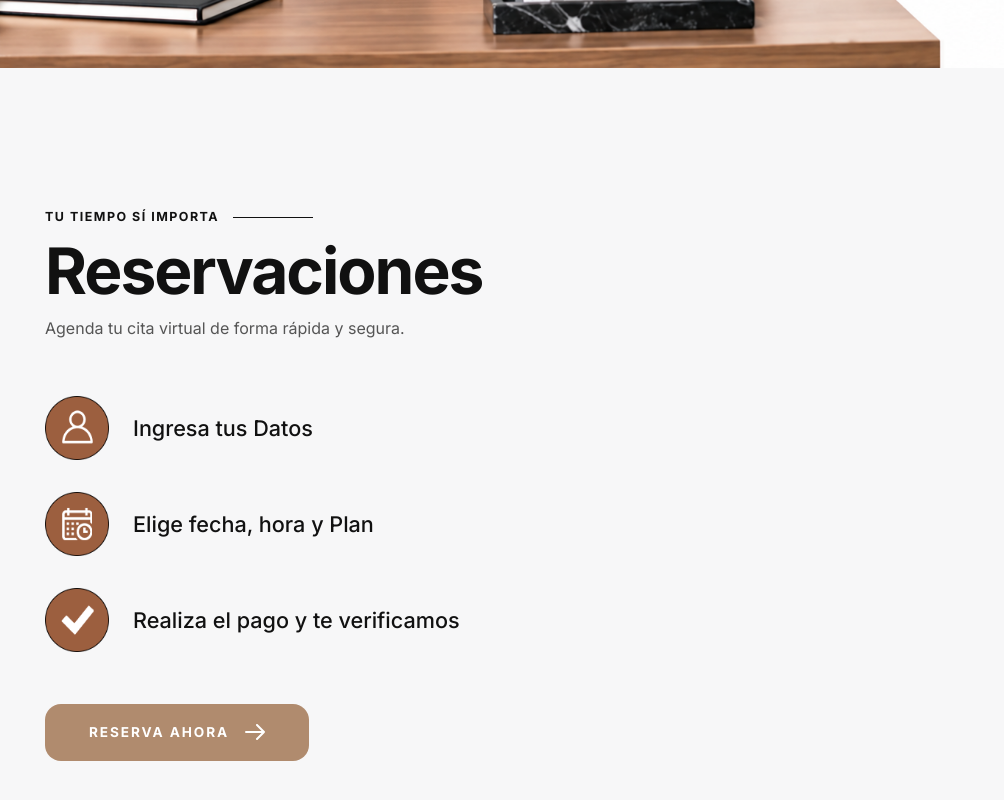
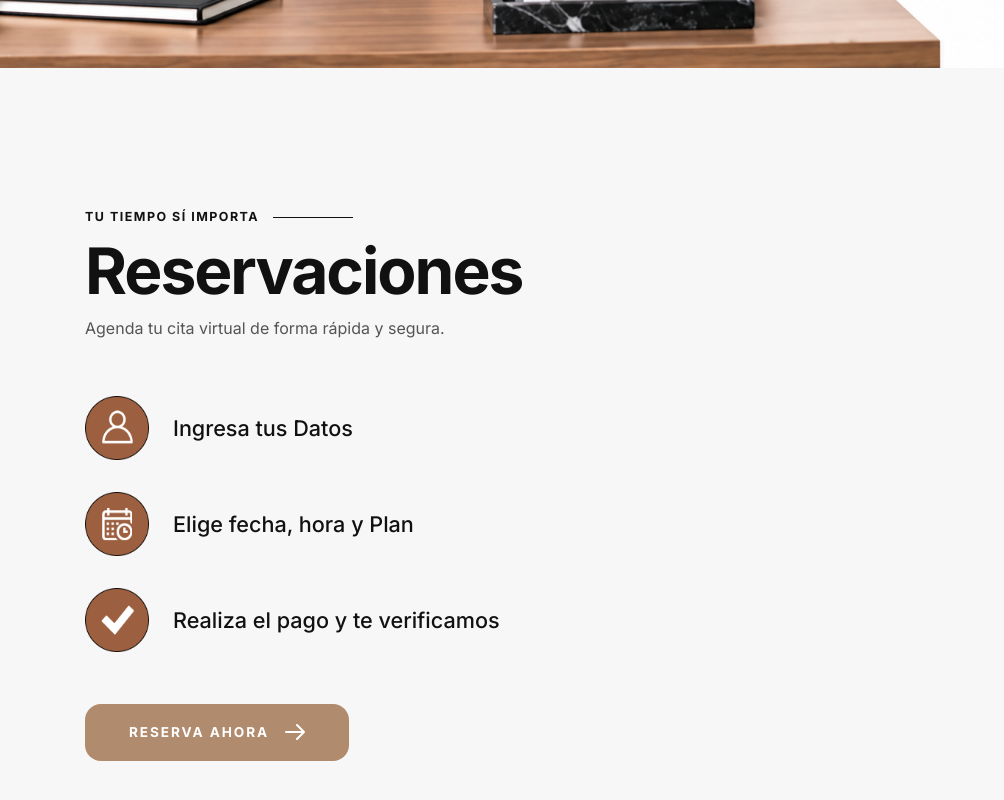
Before and after one commit to Villegascs/Psi.-Carla-Martinez, a Next.js app: page / in a window 1280 px wide. Shown: the part 652-1452 px from the top of the page, without its empty margins (0-1004 px from the left). Built offline with nearby package versions, Linux system fonts and the light colour scheme; no server answers.

Commit message:
style: añadir 40px adicionales de margen izquierdo a reservaciones (85px total)

```diff
--- a/src/app/page.tsx
+++ b/src/app/page.tsx
@@ -27,11 +27,11 @@ export default function Home() {
 
       <div style={{ display: "flex", flexDirection: "column", gap: "240px", alignItems: "stretch", paddingTop: "140px", paddingBottom: "160px" }}>
 
-      {/* Reservaciones Section — separado 45px de la izquierda, foto a la derecha a futuro */}
+      {/* Reservaciones Section — separado 85px de la izquierda, foto a la derecha a futuro */}
       <FadeIn delay={200} direction="up" style={{
         width: "100vw",
         marginLeft: "calc(-50vw + 50%)",
-        paddingLeft: "45px",
+        paddingLeft: "85px",
         paddingRight: "24px",
         boxSizing: "border-box",
       }}>
```
